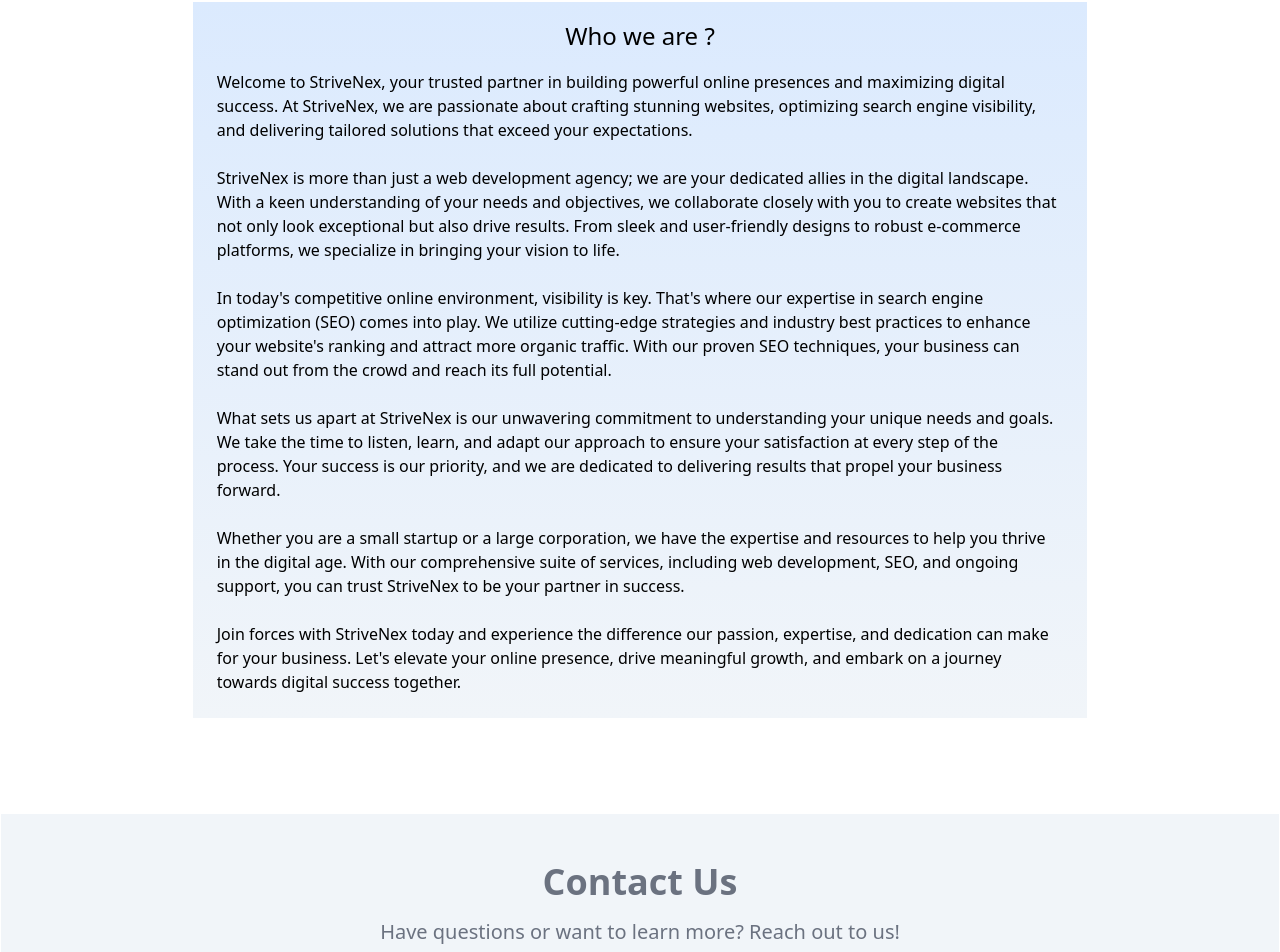
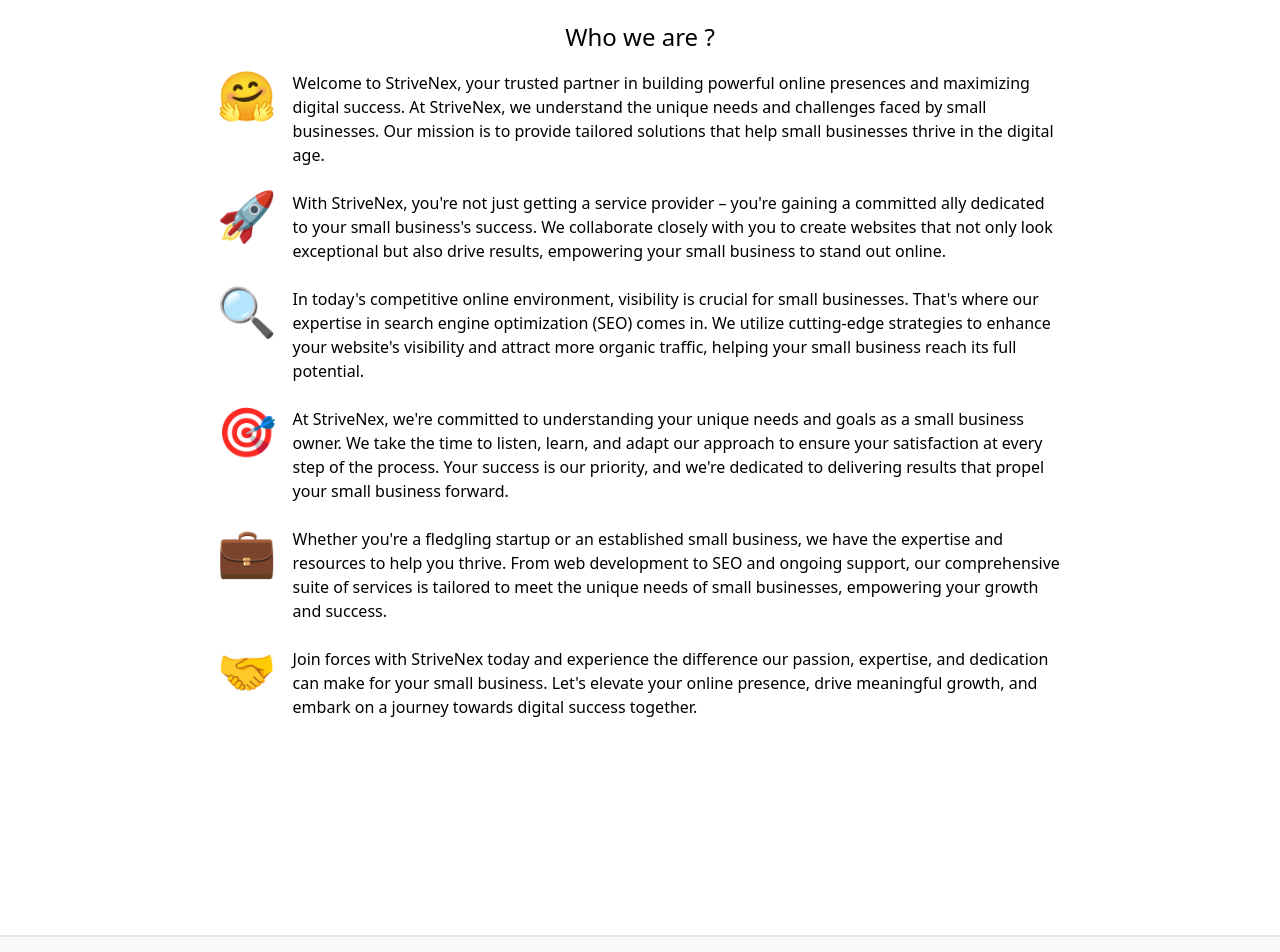
Before and after one commit to GLTdotNS/strivenex, a Next.js app: page /about in a window 1280 px wide. Shown: the part 1968-2920 px from the top of the page. Built offline with nearby package versions, Linux system fonts and the light colour scheme.

Commit message:
add files

```diff
--- a/pages/about.tsx
+++ b/pages/about.tsx
@@ -1,6 +1,7 @@
 import React from "react";
 import cover from "../styles/strive.png";
 import rocket from "../styles/rocket.png";
+import { FaCheckCircle } from "react-icons/fa";
 const AboutUsPage: React.FC = () => {
   return (
     <div className="container mx-auto px-[1px] p-24 page fade-in">
@@ -89,87 +90,72 @@
           </div>
         </section>
       </section>
-
-      <section className=" mx-auto bg-gradient-to-b from-blue-100 to-slate-100 mb-24 p-4 lg:w-[70%]">
+      <section className="mx-auto mb-24 p-4 lg:w-[70%]">
         <h1 className="text-center text-[24px]">Who we are ?</h1>
-        <p className="p-2 mt-2 w-full">
-          Welcome to StriveNex, your trusted partner in building powerful online
-          presences and maximizing digital success. At StriveNex, we are
-          passionate about crafting stunning websites, optimizing search engine
-          visibility, and delivering tailored solutions that exceed your
-          expectations.
-        </p>
-        <p className="p-2 mt-2 w-full">
-          StriveNex is more than just a web development agency; we are your
-          dedicated allies in the digital landscape. With a keen understanding
-          of your needs and objectives, we collaborate closely with you to
-          create websites that not only look exceptional but also drive results.
-          From sleek and user-friendly designs to robust e-commerce platforms,
-          we specialize in bringing your vision to life.
-        </p>
-        <p className="p-2 mt-2 w-full">
-          In today&apos;s competitive online environment, visibility is key.
-          That&apos;s where our expertise in search engine optimization (SEO)
-          comes into play. We utilize cutting-edge strategies and industry best
-          practices to enhance your website&apos;s ranking and attract more
-          organic traffic. With our proven SEO techniques, your business can
-          stand out from the crowd and reach its full potential.
-        </p>
-        <p className="p-2 mt-2 w-full">
-          What sets us apart at StriveNex is our unwavering commitment to
-          understanding your unique needs and goals. We take the time to listen,
-          learn, and adapt our approach to ensure your satisfaction at every
-          step of the process. Your success is our priority, and we are
-          dedicated to delivering results that propel your business forward.
-        </p>
-        <p className="p-2 mt-2 w-full">
-          Whether you are a small startup or a large corporation, we have the
-          expertise and resources to help you thrive in the digital age. With
-          our comprehensive suite of services, including web development, SEO,
-          and ongoing support, you can trust StriveNex to be your partner in
-          success.
-        </p>
-        <p className="p-2 mt-2 w-full">
-          Join forces with StriveNex today and experience the difference our
-          passion, expertise, and dedication can make for your business.
-          Let&apos;s elevate your online presence, drive meaningful growth, and
-          embark on a journey towards digital success together.
-        </p>
-      </section>
-
-      <section
-        className="py-12  bg-slate-100  text-gray-500 text-center"
-        id="contact"
-      >
-        <div className="container mx-auto">
-          <h2 className="text-3xl md:text-4xl font-bold mb-4">Contact Us</h2>
-          <p className="text-lg md:text-xl">
-            Have questions or want to learn more? Reach out to us!
-          </p>
-          {/* Contact Form */}
-          <form className="mt-8 max-w-md mx-auto">
-            <div className="grid grid-cols-1 md:grid-cols-2 gap-4">
-              <input
-                type="text"
-                className="bg-white rounded-md px-4 py-2 outline-none"
-                placeholder="Your Name"
-              />
-              <input
-                type="email"
-                className="bg-white rounded-md px-4 py-2 outline-none"
-                placeholder="Your Email"
-              />
-            </div>
-            <textarea
-              className="mt-4 bg-white rounded-md px-4 py-2 outline-none w-full"
-              placeholder="Your Message"
-              rows={6}
-            ></textarea>
-            <button className="mt-6 bg-white text-gray-800 font-semibold py-3 px-6 rounded-lg shadow-md hover:shadow-lg transition duration-300">
-              Send Message
-            </button>
-          </form>
-        </div>
+        <ul className="list-disc list-inside">
+          <li className="p-2 mt-2 w-full flex items-start">
+            <span className="text-5xl mr-4">🤗</span>
+            <span>
+              Welcome to StriveNex, your trusted partner in building powerful
+              online presences and maximizing digital success. At StriveNex, we
+              understand the unique needs and challenges faced by small
+              businesses. Our mission is to provide tailored solutions that help
+              small businesses thrive in the digital age.
+            </span>
+          </li>
+          <li className="p-2 mt-2 w-full flex items-start">
+            <span className="text-5xl mr-4">🚀</span>
+            <span>
+              With StriveNex, you&apos;re not just getting a service provider –
+              you&apos;re gaining a committed ally dedicated to your small
+              business&apos;s success. We collaborate closely with you to create
+              websites that not only look exceptional but also drive results,
+              empowering your small business to stand out online.
+            </span>
+          </li>
+          <li className="p-2 mt-2 w-full flex items-start">
+            <span className="text-5xl mr-4">🔍</span>
+            <span>
+              In today&apos;s competitive online environment, visibility is
+              crucial for small businesses. That&apos;s where our expertise in
+              search engine optimization (SEO) comes in. We utilize cutting-edge
+              strategies to enhance your website&apos;s visibility and attract
+              more organic traffic, helping your small business reach its full
+              potential.
+            </span>
+          </li>
+          <li className="p-2 mt-2 w-full flex items-start">
+            <span className="text-5xl mr-4">🎯</span>
+            <span>
+              At StriveNex, we&apos;re committed to understanding your unique
+              needs and goals as a small business owner. We take the time to
+              listen, learn, and adapt our approach to ensure your satisfaction
+              at every step of the process. Your success is our priority, and
+              we&apos;re dedicated to delivering results that propel your small
+              business forward.
+            </span>
+          </li>
+          <li className="p-2 mt-2 w-full flex items-start">
+            <span className="text-5xl mr-4">💼</span>
+            <span>
+              Whether you&apos;re a fledgling startup or an established small
+              business, we have the expertise and resources to help you thrive.
+              From web development to SEO and ongoing support, our comprehensive
+              suite of services is tailored to meet the unique needs of small
+              businesses, empowering your growth and success.
+            </span>
+          </li>
+          <li className="p-2 mt-2 w-full flex items-start">
+            <span className="text-5xl mr-4">🤝</span>
+            <span>
+              Join forces with StriveNex today and experience the difference our
+              passion, expertise, and dedication can make for your small
+              business. Let&apos;s elevate your online presence, drive
+              meaningful growth, and embark on a journey towards digital success
+              together.
+            </span>
+          </li>
+        </ul>
       </section>
     </div>
   );
```
Also changed, not shown: styles/strive.png.
